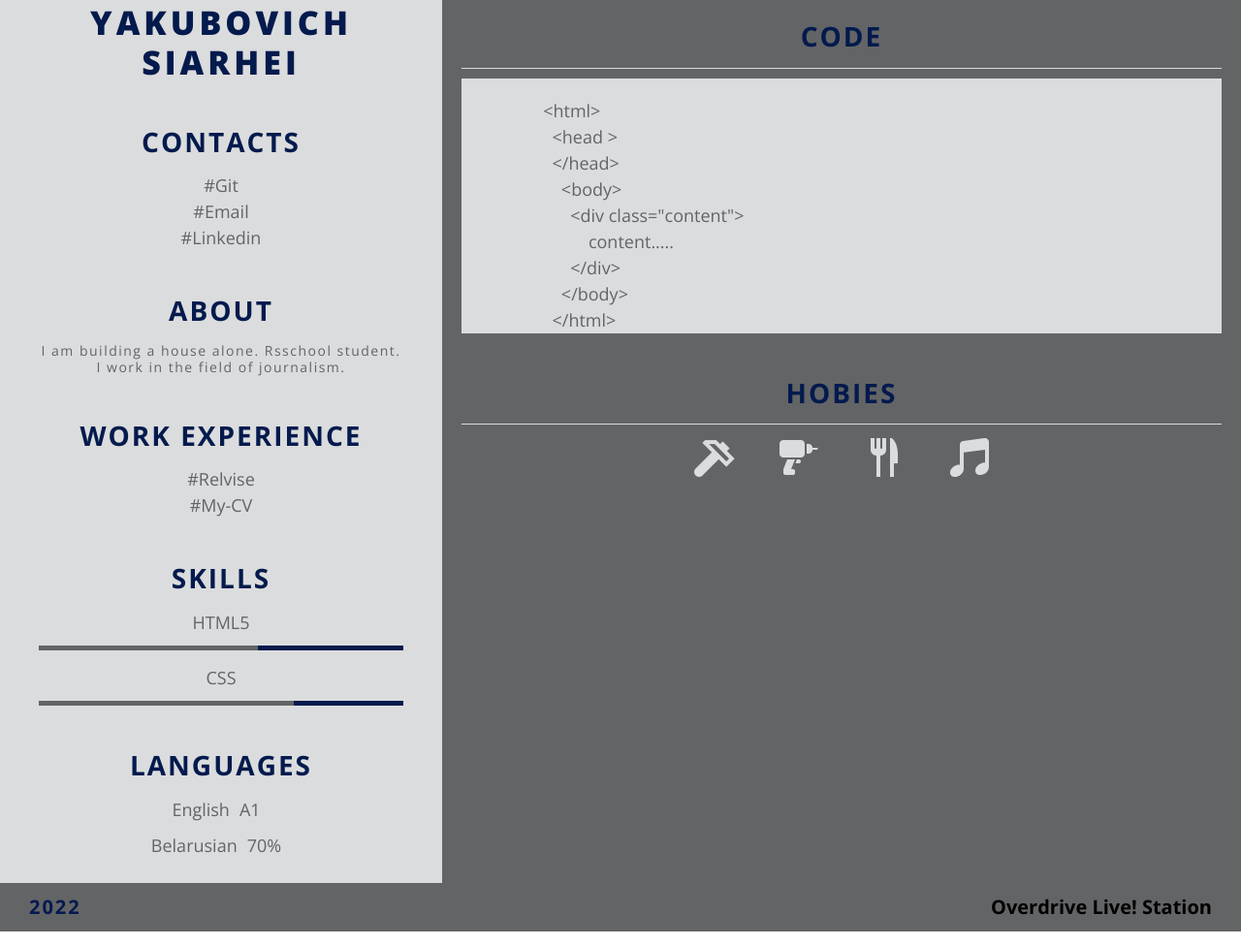
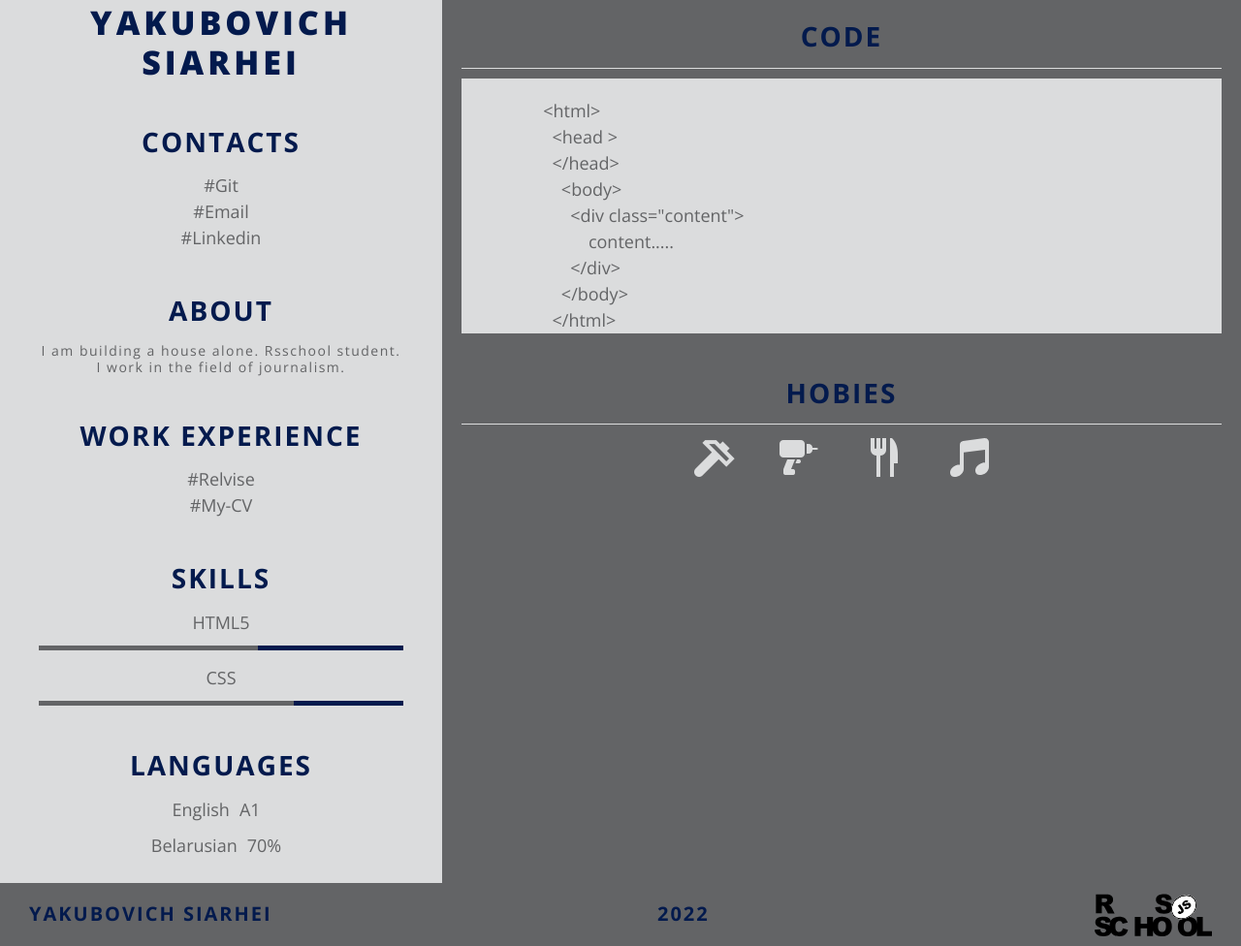
Before and after one commit to Yakubovich-siarhei/rsschool-cv, a plain HTML site: page index.html in a window 1280 px wide. Shown: the part 386-1362 px from the top of the page at 97% size. Drawn offline with nearby package versions, Linux system fonts and the light colour scheme.

Commit message:
fix: footer 06.06.2023

```diff
--- a/index.html
+++ b/index.html
@@ -72,19 +72,19 @@
             <h2 class="section_title_contacts section_title">Contacts</h2>
             <ul class="section_contacts_container">
               <li>
-                <!-- <a href="https://github.com/Yakubovich-siarhei" class="_link" title="Yakubovich-Siarhei" id="Git"> -->
+                <a href="https://github.com/Yakubovich-siarhei" class="_link" title="Yakubovich-Siarhei" id="Git">
                   #Git
-                <!-- </a> -->
+                </a>
               </li>
               <li>
-                <!-- <a href="mailto:yakubovich.siarhei@mail.ru" class="_link" title="Yakubovich Siarhei" id="Email"> -->
+                <a href="mailto:yakubovich.siarhei@mail.ru" class="_link" title="Yakubovich Siarhei" id="Email">
                   #Email
-                <!-- </a> -->
+                </a>
               </li>
               <li>
-                <!-- <a href="https://www.linkedin.com/in/galamar/" class="_link" title="Yakubovich-Siarhei" id="Linkedin"> -->
+                <a href="https://www.linkedin.com/in/galamar/" class="_link" title="Yakubovich-Siarhei" id="Linkedin">
                   #Linkedin
-                <!-- </a> -->
+                </a>
               </li>
             </ul>
           </section>
@@ -99,14 +99,14 @@
             <h2 class="section_title">WORK EXPERIENCE</h2>
             <ul>
               <li>
-                <!-- <a class="_link" href="https://Yakubovich-siarhei.github.io/Relvise/" id="Relvise" title="Yakubovich Siarhei"> -->
+                <a class="_link" href="https://Yakubovich-siarhei.github.io/Relvise/" id="Relvise" title="Yakubovich Siarhei">
                   #Relvise
-                <!-- </a> -->
+                </a>
               </li>
               <li>
-                <!-- <a class="_link" href="https://yakubovich-siarhei.github.io/rsschool-cv/" id="My-CV" title="Yakubovich Siarhei"> -->
+                <a class="_link" href="https://yakubovich-siarhei.github.io/rsschool-cv/" id="My-CV" title="Yakubovich Siarhei">
                   #My-CV
-                <!-- </a> -->
+                </a>
               </li>
             </ul>
           </section>
@@ -154,7 +154,7 @@
                   <h3 class="section_subtitle">Rsschool</h3>
                     <p>
                       This my experience in Rsschool
-                      <!-- <a class="_link" href="https://yakubovich-siarhei.github.io/rsschool-cv/" title="Yakubovich Siarhei" id="LinkMYCV">MY-CV</a> -->
+                      <a class="_link" href="https://yakubovich-siarhei.github.io/rsschool-cv/" title="Yakubovich Siarhei" id="LinkMYCV">MY-CV</a>
                     </p>
                 </div>
               </div>
@@ -211,17 +211,18 @@
     <footer class="footer">
       <div class="wrapper_footer _container">
         <div class="container container_footer">
-          <!-- <a class="container_footer_autor section_title _link" href="https://github.com/Yakubovich-siarhei/rsschool-cv" title="Yakubovich Siarhei git" id="LinkMyGit">
+          <a class="container_footer_autor section_title _link" href="https://github.com/Yakubovich-siarhei/rsschool-cv" title="Yakubovich Siarhei git" id="LinkMyGit">
             Yakubovich Siarhei
-          </a> -->
+          </a>
           <div class="container_footer_year section_title">2022</div>
-  <div class="RP-SCRIPT"><a class="RP-LINK" href="https://radiopotok.ru/radio/1926">Overdrive Live! Station</a></div>
-
-          <!-- <a class="image_footer" href="//rs.school/js/" title="Rsschool" id="LinkRsschool"></a> -->
+            <!-- <div class="RP-SCRIPT">
+              <a class="RP-LINK" href="https://radiopotok.ru/radio/1926">Overdrive Live! Station</a>
+            </div> -->
+          <a class="image_footer" href="//rs.school/js/" title="Rsschool" id="LinkRsschool"></a>
         </div>
       </div>
     </footer>
   </div>
-  <script defer src="https://radiopotok.ru/f/script6.1/1926.js" charset="UTF-8"></script>
+  <!-- <script defer src="https://radiopotok.ru/f/script6.1/1926.js" charset="UTF-8"></script> -->
 </body>
 </html>
```
